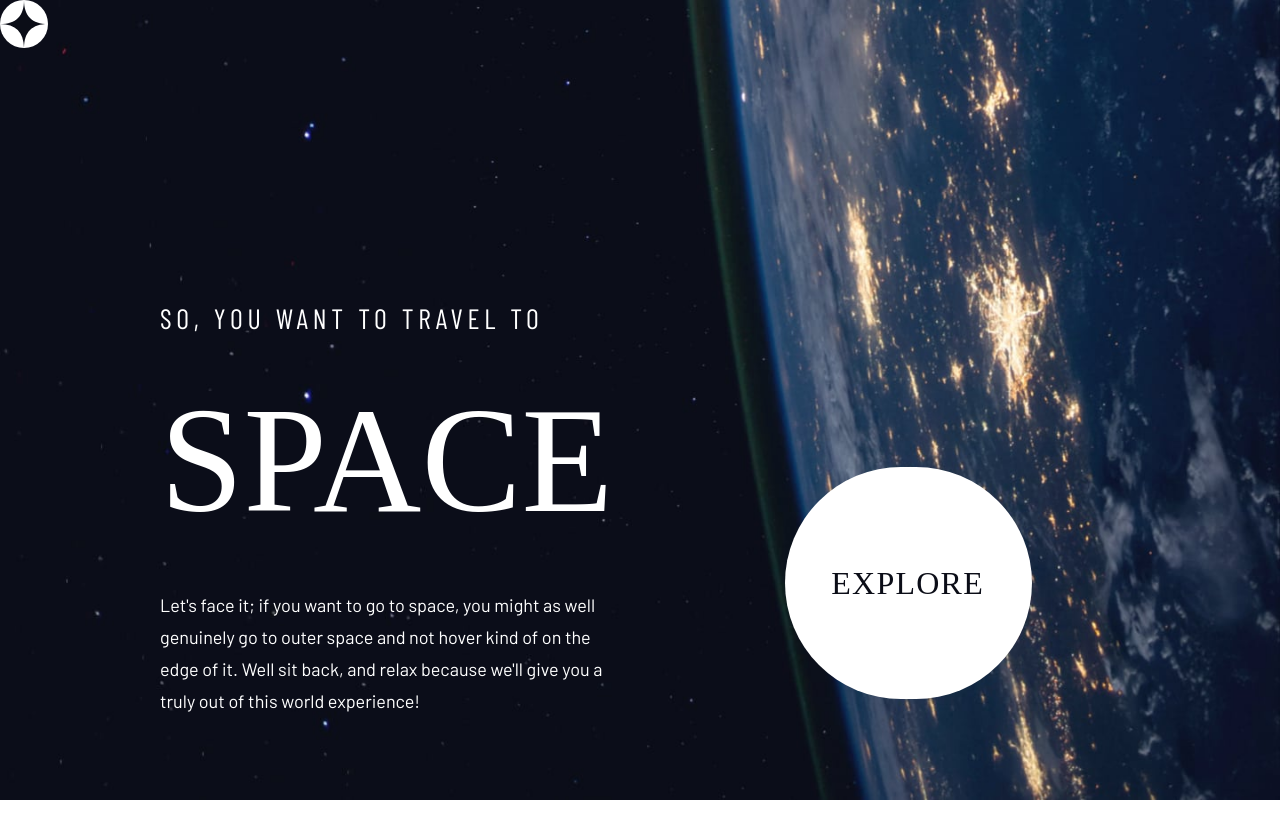
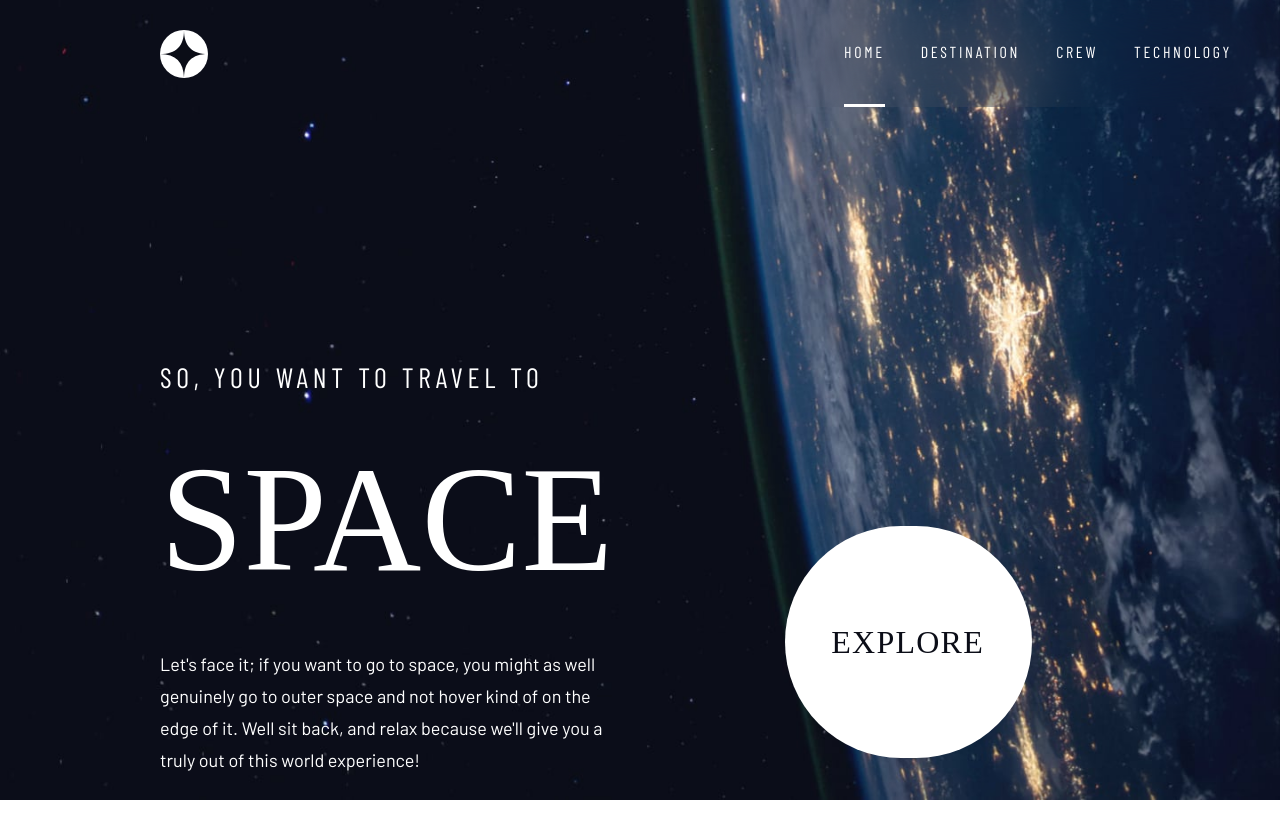
Before and after one commit to Lazzzare/space-tourism-website, a React (Vite) app: page / in a window 1280 px wide. Shown: the top 838 px of the page. Before the commit the page ends 800 px from the top, so only its background shows below. Built offline with nearby package versions, Linux system fonts and the light colour scheme; a web font is replaced by a local one.

Commit message:
Update Header.tsx

```diff
--- a/src/components/Header.tsx
+++ b/src/components/Header.tsx
@@ -4,18 +4,104 @@ import close from "../assets/shared/icon-close.svg";
 import { NavLink } from "react-router-dom";
 import { useState } from "react";
 
+// const Header = () => {
+//   const [mobile, setMobile] = useState(false);
+//   console.log(mobile);
+
+//   return (
+//     <header className="flex justify-between items-center">
+//       <img className="" src={logo} alt="space logo" />
+//       <img
+//         className="md:hidden"
+//         src={menu}
+//         alt="hamburger menu"
+//         onClick={() => setMobile(true)}
+//       />
+//       {mobile && (
+//         <nav
+//           className="absolute
+//        h-full top-0 bottom-0
+//        right-0
+//        backdrop-blur-[40.774227142333984px]
+//        md:bg-[#151823] lg:bg-transparent
+//        pt-5 gap-[65px] flex items-center
+//        flex-col md:static md:block md:h-auto md:px-12 md:pt-0 z-10"
+//         >
+//           <img
+//             className="self-end md:hidden pr-[26.5px]"
+//             src={close}
+//             alt="close icon"
+//             onClick={() => setMobile(false)}
+//           />
+//           <ul className="text-white flex flex-col gap-8 md:flex-row md:gap-9">
+//             <li className="pl-8 md:pl-0">
+//               <NavLink
+//                 to="/"
+//                 state="home"
+//                 className="tracking-[2.7px] md:pr-0 md:py-10 w-full block"
+//               >
+//                 <span className="pr-[11px] md:hidden">00</span>HOME
+//               </NavLink>
+//             </li>
+//             <li className="pl-8 md:pl-0">
+//               <NavLink
+//                 to="/destination"
+//                 state="destination"
+//                 className="tracking-[2.7px] pr-[95px] w-full block md:pr-0 md:py-10"
+//               >
+//                 <span className="pr-[11px] md:hidden">01</span>DESTINATION
+//               </NavLink>
+//             </li>
+//             <li className="pl-8 md:pl-0">
+//               <NavLink
+//                 to="/crew"
+//                 state="crew"
+//                 className="tracking-[2.7px] w-full block md:pr-0 md:py-10"
+//               >
+//                 <span className="pr-[11px] md:hidden">02</span>CREW
+//               </NavLink>
+//             </li>
+//             <li className="pl-8 md:pl-0">
+//               <NavLink
+//                 to="/technology"
+//                 state="technology"
+//                 className="tracking-[2.7px] w-full block md:pr-0 md:py-10"
+//               >
+//                 <span className="pr-[11px] md:hidden">03</span>TECHNOLOGY
+//               </NavLink>
+//             </li>
+//           </ul>
+//         </nav>
+//       )}
+//     </header>
+//   );
+// };
+
+// export default Header;
+
 const Header = () => {
   const [mobile, setMobile] = useState(false);
+  console.log(mobile);
+
   return (
     <header className="flex justify-between items-center">
-      <img className="" src={logo} alt="space logo" />
-      <img
-        className="md:hidden"
-        src={menu}
-        alt="hamburger menu"
-        onClick={() => setMobile(true)}
-      />
-      {mobile && (
+      <img className="md:pl-6 lg:pl-40" src={logo} alt="space logo" />
+      {mobile ? (
+        <img
+          className="md:hidden z-40 cursor-pointer"
+          src={close}
+          alt="close icon"
+          onClick={() => setMobile(false)}
+        />
+      ) : (
+        <img
+          className="md:hidden z-40 cursor-pointer"
+          src={menu}
+          alt="hamburger menu"
+          onClick={() => setMobile(true)}
+        />
+      )}
+      {mobile ? (
         <nav
           className="absolute
        h-full top-0 bottom-0
@@ -23,15 +109,58 @@ const Header = () => {
        backdrop-blur-[40.774227142333984px]
        md:bg-[#151823] lg:bg-transparent
        pt-5 gap-[65px] flex items-center
-       flex-col md:static md:block md:h-auto md:px-12 md:pt-0 z-10"
+       flex-col md:static  md:h-auto md:px-12 md:pt-0 z-10"
         >
-          <img
-            className="self-end md:hidden pr-[26.5px]"
-            src={close}
-            alt="close icon"
-            onClick={() => setMobile(false)}
-          />
-          <ul className="text-white flex flex-col gap-8 md:flex-row md:gap-9">
+          <ul className="text-white flex flex-col gap-8 md:flex-row md:gap-9 pt-32 md:pt-0">
+            <li className="pl-8 md:pl-0">
+              <NavLink
+                to="/"
+                state="home"
+                className="tracking-[2.7px] md:pr-0 md:py-10 w-full block"
+              >
+                <span className="pr-[11px] md:hidden">00</span>HOME
+              </NavLink>
+            </li>
+            <li className="pl-8 md:pl-0">
+              <NavLink
+                to="/destination"
+                state="destination"
+                className="tracking-[2.7px] pr-[95px] w-full block md:pr-0 md:py-10"
+              >
+                <span className="pr-[11px] md:hidden">01</span>DESTINATION
+              </NavLink>
+            </li>
+            <li className="pl-8 md:pl-0">
+              <NavLink
+                to="/crew"
+                state="crew"
+                className="tracking-[2.7px] w-full block md:pr-0 md:py-10"
+              >
+                <span className="pr-[11px] md:hidden">02</span>CREW
+              </NavLink>
+            </li>
+            <li className="pl-8 md:pl-0">
+              <NavLink
+                to="/technology"
+                state="technology"
+                className="tracking-[2.7px] w-full block md:pr-0 md:py-10"
+              >
+                <span className="pr-[11px] md:hidden">03</span>TECHNOLOGY
+              </NavLink>
+            </li>
+          </ul>
+        </nav>
+      ) : (
+        <nav
+          className="absolute
+       h-full top-0 bottom-0
+       right-0
+       backdrop-blur-[40.774227142333984px] hidden
+       md:bg-[#151823] lg:bg-transparent
+       pt-5 gap-[65px] items-center
+       flex-col md:static md:flex md:h-auto md:px-12 md:pt-0 z-10"
+        >
+          <ul className="text-white  flex-col gap-8 hidden md:flex md:flex-row md:gap-9 pt-32 md:pt-0">
             <li className="pl-8 md:pl-0">
               <NavLink
                 to="/"
```
